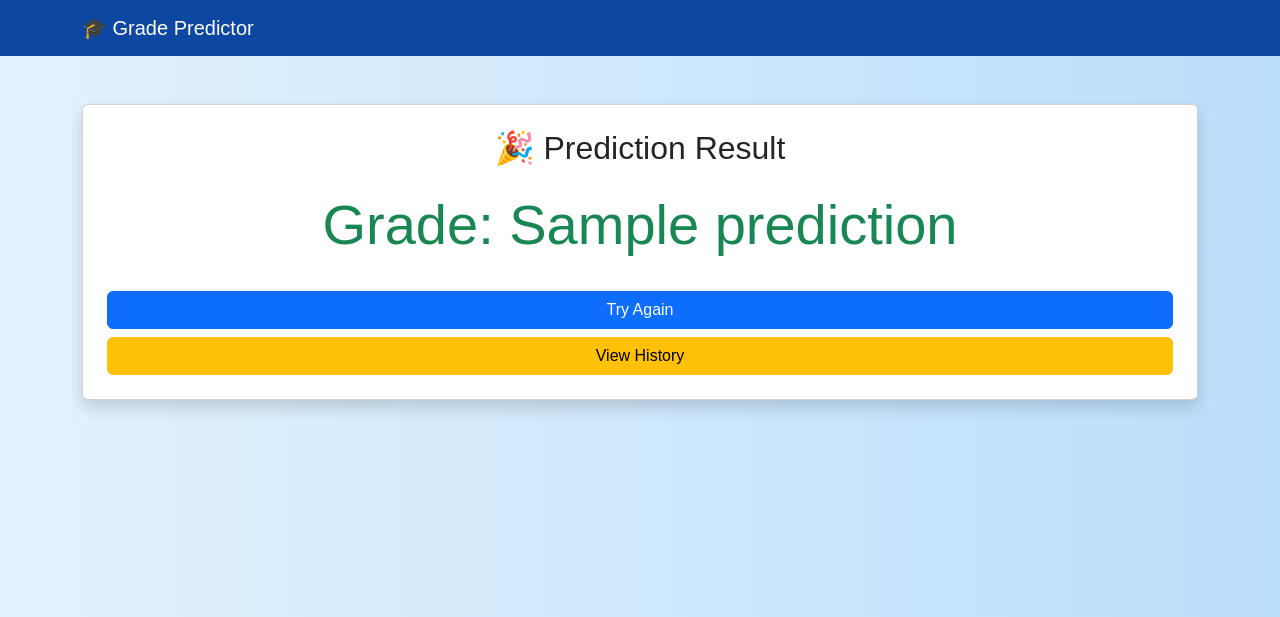
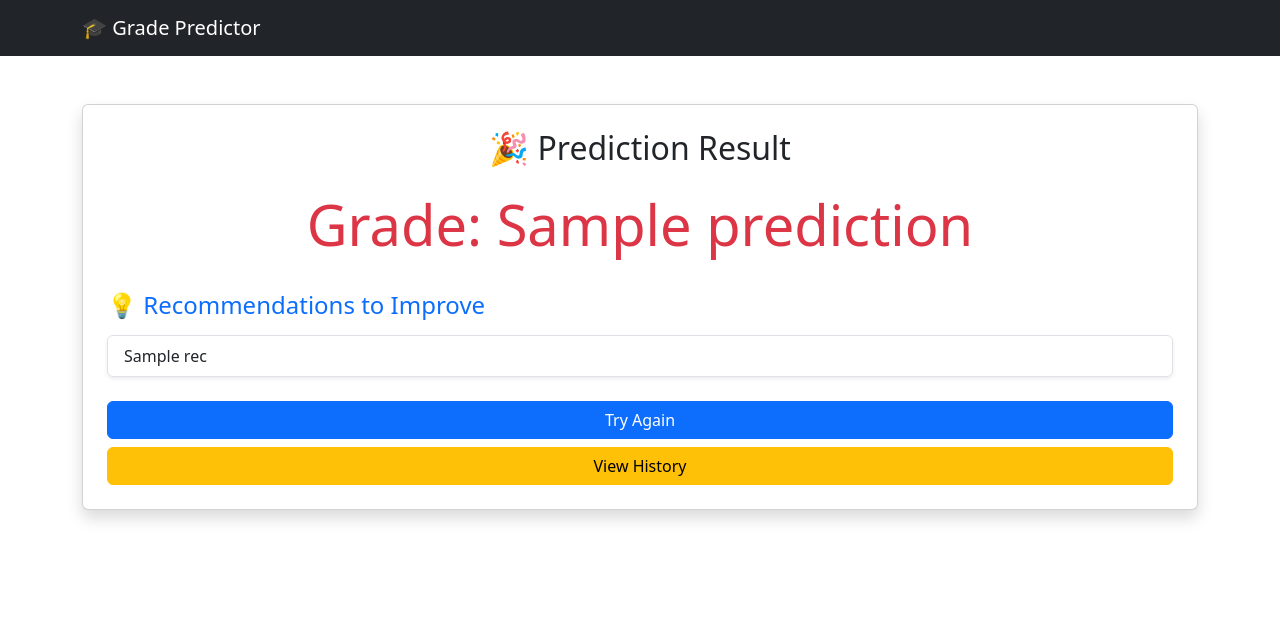
Before and after one commit to keerthana-nagireddy/Student-Grade-Predictor, a Flask app: template templates/result.html in a window 1280 px wide. Shown: the top 617 px of the page. Run offline with Flask 3, Linux system fonts and the light colour scheme; the template is opened without the code that fills it: most values are stand-ins (such as "Sample title", 1, 10 or a date in 2020).

Commit message:
Final version with recommendation system

```diff
--- a/app.py
+++ b/app.py
@@ -1,16 +1,15 @@
 from flask import Flask, render_template, request, session
-import os
 import sqlite3
 import uuid
+import os
 
-# 🔥 Import your custom prediction function
 from model.predict import predict_grade
 
 app = Flask(__name__)
-app.secret_key = "supersecretkey"  # Required for session
+app.secret_key = "supersecretkey"
 
 
-# ---------------------- DATABASE SETUP ----------------------
+# ---------------------- DATABASE ----------------------
 def init_db():
     conn = sqlite3.connect('database.db')
     cursor = conn.cursor()
@@ -32,33 +31,26 @@ init_db()
 
 # ---------------------- ROUTES ----------------------
 
-# 🏠 Home page
 @app.route('/')
 def home():
-    # Assign unique user_id if not exists
     if 'user_id' not in session:
         session['user_id'] = str(uuid.uuid4())
-
     return render_template('index.html')
 
 
-# 📄 Prediction page
 @app.route('/predict_page')
 def predict_page():
     return render_template('predict.html')
 
 
-# 🤖 Predict + Recommendations
 @app.route('/predict', methods=['POST'])
 def predict():
     study_hours = float(request.form['study_hours'])
     attendance = float(request.form['attendance'])
     assignments = float(request.form['assignments'])
 
-    # 🔥 Prediction + Recommendations
     grade, recommendations = predict_grade(study_hours, attendance, assignments)
 
-    # Save to DB
     user_id = session.get('user_id')
 
     conn = sqlite3.connect('database.db', timeout=10)
@@ -70,11 +62,9 @@ def predict():
     conn.commit()
     conn.close()
 
-    # 🔥 Send both grade and recommendations
     return render_template('result.html', prediction=grade, recommendations=recommendations)
 
 
-# 📊 History page (ONLY current user)
 @app.route('/history')
 def history_page():
     user_id = session.get('user_id')
@@ -103,7 +93,7 @@ def history_page():
     return render_template('history.html', history=history)
 
 
-# ---------------------- RUN APP ----------------------
+# ---------------------- RUN ----------------------
 if __name__ == "__main__":
     port = int(os.environ.get("PORT", 5000))
     app.run(host="0.0.0.0", port=port)
--- a/templates/result.html
+++ b/templates/result.html
@@ -5,7 +5,6 @@
     <title>Result</title>
 
     <link href="https://cdn.jsdelivr.net/npm/bootstrap@5.3.0/dist/css/bootstrap.min.css" rel="stylesheet">
-    <link rel="stylesheet" href="{{ url_for('static', filename='css/style.css') }}">
 </head>
 
 <body>
@@ -21,7 +20,28 @@
 
         <h2 class="mb-4">🎉 Prediction Result</h2>
 
-        <h1 class="display-4 text-success">Grade: {{ prediction }}</h1>
+        <h1 class="display-4
+        {% if prediction in ['A', 'A+'] %}text-success
+        {% elif prediction in ['B', 'C'] %}text-warning
+        {% else %}text-danger
+        {% endif %}">
+        Grade: {{ prediction }}
+        </h1>
+
+        <!-- Recommendations -->
+        <div class="mt-4 text-start">
+            <h4 class="text-primary">💡 Recommendations to Improve</h4>
+
+            <ul class="list-group mt-3 shadow-sm">
+                {% if recommendations %}
+                    {% for rec in recommendations %}
+                        <li class="list-group-item">{{ rec }}</li>
+                    {% endfor %}
+                {% else %}
+                    <li class="list-group-item">No recommendations available</li>
+                {% endif %}
+            </ul>
+        </div>
 
         <a href="/predict_page" class="btn btn-primary mt-4">Try Again</a>
         <a href="/history" class="btn btn-warning mt-2">View History</a>
```
Also changed, not shown: model/predict.py (+3 -12 lines).
